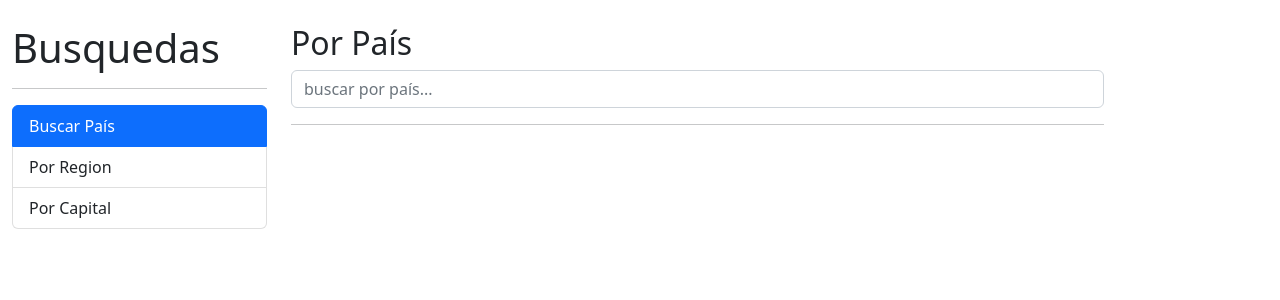
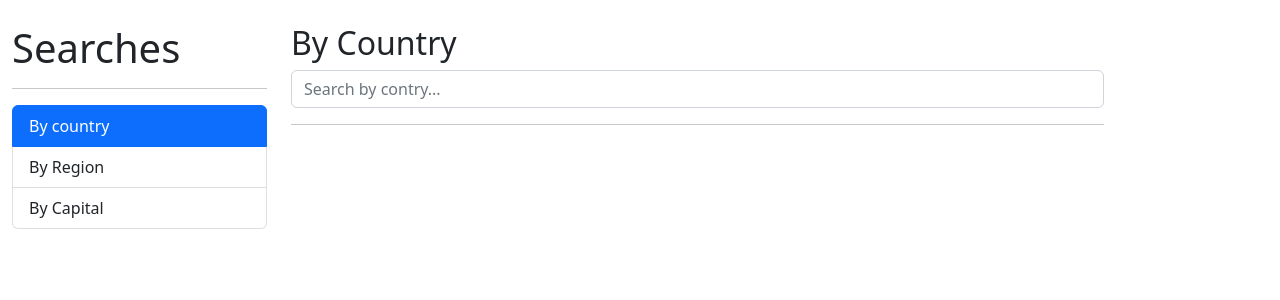
Before and after one commit to jogonpav/CountriesApp-Ang, an Angular app: page / in a window 1280 px wide. Shown: the top 300 px of the page. Built offline with nearby package versions, Linux system fonts and the light colour scheme.

Commit message:
Translated to english

```diff
--- a/src/app/country/components/country-input/country-input.component.html
+++ b/src/app/country/components/country-input/country-input.component.html
@@ -1,7 +1,7 @@
 <form (ngSubmit)="buscar()" autocomplete="off">
     <input
         type="text"
-        name="termino"
+        name="term"
         class="form-control"
         [(ngModel)]="term"
         (input)="keyPress( $event )"
--- a/src/app/country/components/country-table/country-table.component.html
+++ b/src/app/country/components/country-table/country-table.component.html
@@ -2,10 +2,10 @@
     <thead>
         <tr>
              <th>#</th>
-             <th>Bandera</th>
-             <th>Nombre</th>
+             <th>Flag</th>
+             <th>Name</th>
              <th>Capital</th>
-             <th>Población</th>
+             <th>Population</th>
              <th></th>
         </tr>
     </thead>
--- a/src/app/country/pages/by-capital/by-capital.component.html
+++ b/src/app/country/pages/by-capital/by-capital.component.html
@@ -1,4 +1,4 @@
-<h2>Por Capital</h2>
+<h2>By Capital</h2>
 
 <div class="row">
     <div class="col">
@@ -11,7 +11,7 @@
 <hr>
 
 <div *ngIf="errorExist" class="alert alert-danger">
-    No se encontró nada con el término {{ term }}
+    Nothing was found for the {{ term }}
 </div>
 
 <div *ngIf="countries.length > 0" class="row animate__animated animate__fadeIn">
--- a/src/app/country/pages/by-country/by-country.component.html
+++ b/src/app/country/pages/by-country/by-country.component.html
@@ -1,18 +1,18 @@
-<h2>Por País</h2>
+<h2>By Country</h2>
 
 <div class="row">
     <div class="col">
         <app-country-input
             (onTerm)="buscar($event)"
             (onDebounce)="suggestion( $event )"
-            placeholder="buscar por país..."
+            placeholder="Search by contry..."
         ></app-country-input>
     </div>
 </div>
 
 <ul *ngIf="existSuggestion" class="list-group">
     <li class="list-group-item list-group-item-action">
-        <a (click)="buscar(term)" class="nav-link">Buscar "{{ term }}"</a>
+        <a (click)="buscar(term)" class="nav-link">Search "{{ term }}"</a>
     </li>
     <li *ngFor="let country of suggestedCountries" class="list-group-item list-group-item-action">
         <a [routerLink]="['/country', country.cca2]" class="nav-link">{{country.name.common}}</a>
@@ -22,7 +22,7 @@
 <hr>
 
 <div *ngIf="errorExist" class="alert alert-danger">
-    No se encontró nada con el término {{ term }}
+     Nothing was found for the {{ term }}
 </div>
 
 <div *ngIf="countries.length > 0" class="row animate__animated animate__fadeIn">
--- a/src/app/country/pages/by-country/by-country.component.ts
+++ b/src/app/country/pages/by-country/by-country.component.ts
@@ -30,7 +30,6 @@ export class ByCountryComponent {
     this.existSuggestion = false;
     this.term = term;
     this.errorExist = false;
-
     this.countryService.searchCountry(this.term).subscribe((resp) =>{
       console.log(resp);
       this.countries = resp;
@@ -44,6 +43,10 @@ export class ByCountryComponent {
   suggestion( term: string ){
     this.errorExist = false;
     this.term = term;
+    if (this.term === "") {
+      this.existSuggestion = false;
+      return
+    }
     this.existSuggestion = true;
     this.countryService.searchCountry(term)
       .subscribe(resp => this.suggestedCountries = resp.slice(0,5),
--- a/src/app/country/pages/by-region/by-region.component.html
+++ b/src/app/country/pages/by-region/by-region.component.html
@@ -1,7 +1,7 @@
-<h3>Buscar por reion <small> {{ activeRegion | titlecase }} </small></h3>
+<h3>Search by region <small> {{ activeRegion | titlecase }} </small></h3>
 <hr>
 
-<h5>Seleccione la región</h5>
+<h5>Choose the region</h5>
 
 <div>
     <div class="col">
--- a/src/app/country/pages/show-country/show-country.component.html
+++ b/src/app/country/pages/show-country/show-country.component.html
@@ -1,39 +1,37 @@
 <div *ngIf="!(country.length > 0); else divCountry" class="alert alert-info">
-    Espere por favor...
+    Please wait...
 </div>
 
 <ng-template #divCountry>
     <div class="row">
         <div class="col-12">
-            <h1>País: <small> {{country[0].name.common}}</small></h1>
+            <h1>Country: <small> {{country[0].name.common}}</small></h1>
         </div>
     </div>
 
     <div class="row">
         <div class="col-4">
-            <h3>Bandera</h3>
+            <h3>Flag</h3>
             <img [src]="country[0].flags.png" class="img-thumbnail">
         </div>
 
         <div class="col">
-            <h3>Información</h3>
+            <h3>Information</h3>
             <ul class="list-group">
                 <li class="list-group-item">
-                    <strong>Población</strong> {{country[0].population | number}}
-                    <strong>Código ccn3</strong> {{country[0].ccn3 }}
-                    <strong>Código cca2</strong> {{country[0].cca2 }}
+                    <strong>Population</strong> {{country[0].population | number}}
                 </li>
                 <li class="list-group-item">
-                    <strong>Código ccn3</strong> {{country[0].ccn3 }}
+                    <strong>ccn3 code</strong> {{country[0].ccn3 }}
                 </li>
                 <li class="list-group-item">
-                    <strong>Código cca2</strong> {{country[0].cca2 }}
+                    <strong>cca2 code</strong> {{country[0].cca2 }}
                 </li>
             </ul>
         </div>
     </div>
 
-    <h3>Traducciones</h3>
+    <h3>Trasnlations</h3>
     <div class="row">
         <div class="col">
            <span class="badge bg-primary mr-1">{{ country[0].translations.deu.official }} </span>
--- a/src/app/shared/sidebar/sidebar.component.html
+++ b/src/app/shared/sidebar/sidebar.component.html
@@ -1,14 +1,14 @@
-<h1>Busquedas</h1>
+<h1>Searches</h1>
 <hr>
 <ul class="list-group">
     <li routerLink=""
         routerLinkActive="active"
         [routerLinkActiveOptions]="{exact: true}"
-        class="list-group-item">Buscar País</li>
+        class="list-group-item"> By country</li>
     <li routerLink="region"
         routerLinkActive="active"
-        class="list-group-item">Por Region</li>
+        class="list-group-item"> By Region</li>
     <li routerLink="capital"
         routerLinkActive="active"
-        class="list-group-item"> Por Capital</li>
+        class="list-group-item"> By Capital</li>
 </ul>
```
